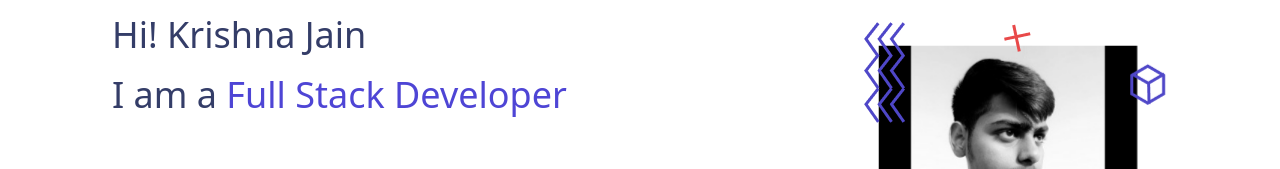
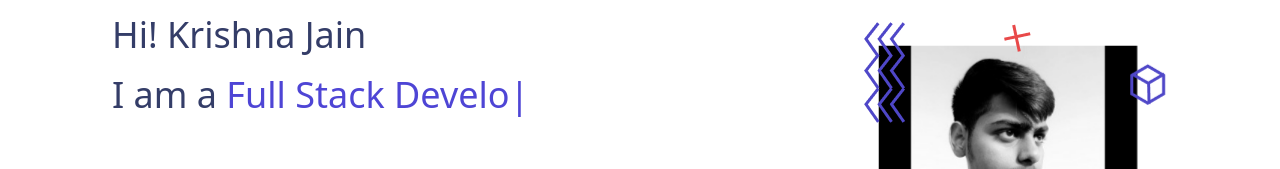
Before and after one commit to krishna4040/portfolio, a React (Vite) app: page / in a window 1280 px wide. Shown: the part 185-354 px from the top of the page. Built offline with nearby package versions, Linux system fonts and the light colour scheme; what @sira-ui/tailwind would draw is missing.

Commit message:
typing animation added

```diff
--- a/package.json
+++ b/package.json
@@ -25,7 +25,7 @@
     "react-icons": "^4.11.0",
     "react-redux": "^8.1.2",
     "react-router-dom": "^6.15.0",
-    "react-type-animation": "^3.1.0",
+    "react-type-animation": "^3.2.0",
     "tailwindcss": "^3.3.3"
   },
   "devDependencies": {
--- a/src/components/Hero.jsx
+++ b/src/components/Hero.jsx
@@ -1,4 +1,5 @@
 import React, { useLayoutEffect, useRef } from 'react'
+import { TypeAnimation } from 'react-type-animation';
 import Button from './Button'
 import pfp from '../assets/userAsset/pfp.jpg'
 import circle from '../assets/userAsset/circle.png'
@@ -70,7 +71,21 @@ const Hero = ({ setIsModel }) => {
         <header className='relative flex flex-col justify-between gap-16 px-4 py-2 mt-16 lg:gap-0 lg:pb-32 lg:px-28 lg:flex-row'>
             <div className='flex flex-col justify-center w-full gap-5'>
                 <p className='text-4xl text-[#343d68]'>Hi! Krishna Jain</p>
-                <p className='text-4xl text-[#343d68]'>I am a <span className='text-[#4e45d5]'>{"Full Stack Developer"}</span></p>
+                <p className='text-4xl text-[#343d68]'>I am a <TypeAnimation
+                    sequence={[
+                        "Full Stack Developer",
+                        4000,
+                        "Frontend Developer",
+                        5000,
+                        "Backend Developer",
+                        6000,
+                    ]}
+                    wrapper='span'
+                    // speed={50}
+                    style={{ color: '#4e45d5' }}
+                    repeat={Infinity}
+                />
+                </p>
                 <p className='mt-[112px]'>I'm a software developer and here is my portfolio website. Here you'll learn about <br /> my journey as software developer</p>
                 <a href="#contact"><Button text={"Hire Me"} border={1} /></a>
             </div>
```
Also changed, not shown: 1 other file (tests, documents, lock files or other folders).
